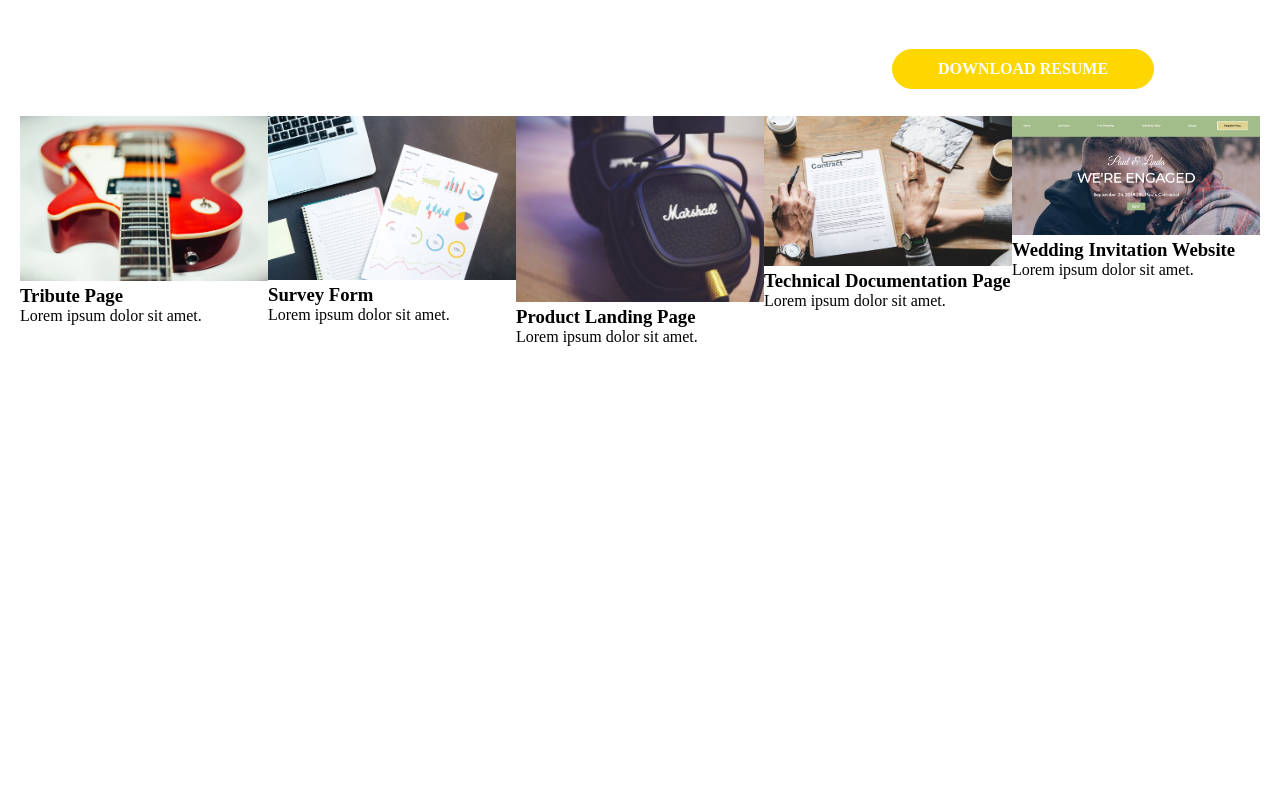
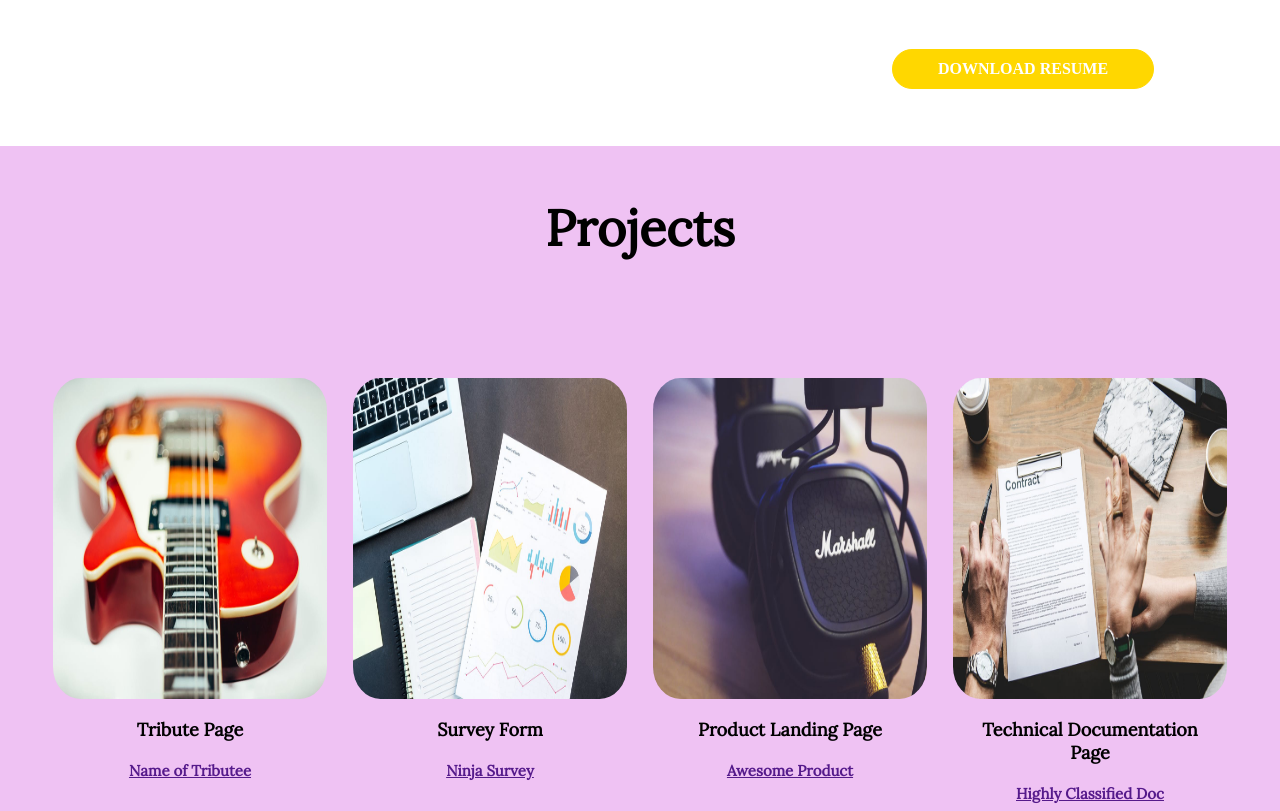
Before and after one commit to queengorga/portfolio, a plain HTML site: page index.html in a window 1280 px wide. Shown: the part 1564-2375 px from the top of the page. Drawn offline with Linux system fonts and the light colour scheme; a web font is replaced by a local one.

Commit message:
Modified projects section

```diff
--- a/css/style.css
+++ b/css/style.css
@@ -6,7 +6,7 @@
 
 header
 {
-    background-image: linear-gradient(rgba(0, 0, 0, 0.40), rgba(0, 0, 0, 0.40)), url('../img/image5.jpg');
+    background-image: linear-gradient(rgba(0, 0, 0, 0.40), rgba(0, 0, 0, 0.40)), url('../img/welcome.jpg');
     height: 100vh;
     background-size: cover;
     background-position: center;
@@ -38,7 +38,7 @@ header
   text-decoration: none;
   padding: 5px 15px;
   font-family: 'Lora', serif;
-  font-size: 25px;
+  font-size: 30px;
   font-weight: bold;
 }
 
@@ -67,29 +67,29 @@ header
 {
     text-align: center;
     font-family: 'Ruthie', cursive;
-    font-size: 150px;
+    font-size: 10vw;
     font-weight: lighter;
     color: white;
     position: absolute;
     top: 48%;
     left: 50%;
     transform: translate(-50%, -50%);
-    -webkit-transform: translate(-50%, -50%);
-    -moz-transform: translate(-50%, -50%);
-    -ms-transform: translate(-50%, -50%);
-    -o-transform: translate(-50%, -50%);
+    -webkit-transform:;
+    -moz-transform:;
+    -ms-transform:;
+    -o-transform:;
 }
 
 #welcome-section h2
 {
     text-align: center;
     font-family: 'Lora', serif;
-    font-size: 25px;
+    font-size: 2vw;
     font-weight: bold;
     color: white;
     position: absolute;
     top: 60%;
-    left: 39%;
+    left: 41%;
     transform: translate(-50%, -50%);
     -webkit-transform: translate(-50%, -50%);
     -moz-transform: translate(-50%, -50%);
@@ -101,30 +101,29 @@ header
 {
     text-align: center;
     font-family: 'Lora', serif;
-    font-size: 25px;
+    font-size: 1.75vw;
     font-weight: bold;
     color: white;
     position: absolute;
     top: 65%;
-    left: 50.9%;
+    left: 52.75%;
     transform: translate(-50%, -50%);
-    -webkit-transform:;
-    -moz-transform:;
-    -ms-transform:;
-    -o-transform:;
+    -webkit-transform: translate(-50%, -50%);
+    -moz-transform: translate(-50%, -50%);
+    -ms-transform: translate(-50%, -50%);
+    -o-transform: translate(-50%, -50%);
 }
 
 #welcome-section button
 {
     text-align: center;
     font-family: 'Lora', serif;
-    font-size: 25px;
+    font-size: 2vw;
     font-weight: bold;
     color: white;
     background-color: transparent;
-    position: absolute;
-    top: 73%;
-    left: 25.9%;
+    top: 440px;
+    left: 400px;
     transform: translate(-50%, -50%);
     -webkit-transform: translate(-50%, -50%);
     -moz-transform: translate(-50%, -50%);
@@ -132,6 +131,8 @@ header
     -o-transform: translate(-50%, -50%);
     border: 1.5px solid white;
     border-radius: 40px;
+    position: relative;
+    display: inline-block;
     padding: 10px 30px;
     text-decoration: none;
     margin-left: 175px;
@@ -150,6 +151,10 @@ header
   color: black;
   border: 1.5px solid black;
   transition: all 0.5s ease-in;
+  -webkit-transition: all 0.5s ease-in;
+  -moz-transition: all 0.5s ease-in;
+  -ms-transition: all 0.5s ease-in;
+  -o-transition: all 0.5s ease-in;
 }
 
 
@@ -171,10 +176,10 @@ header
  height: 350px;
  border: 10px solid gold;
  border-radius: 50%;
- -webkit-border-radius:;
- -moz-border-radius:;
- -ms-border-radius:;
- -o-border-radius:;
+ -webkit-border-radius: 50%;
+ -moz-border-radius: 50%;
+ -ms-border-radius: 50%;
+ -o-border-radius: 50%;
 }
 
 #about-me h1
@@ -191,6 +196,7 @@ header
 {
     margin: 10px 10px;
     padding: 20px 80px;
+    text-overflow: clip;
 }
 
 #about-me .column2 p
@@ -217,10 +223,10 @@ header
     font-weight: bold;
     text-align: center;
     text-transform: uppercase;
-    -webkit-border-radius: 40px;
-    -moz-border-radius: 40px;
-    -ms-border-radius: 40px;
-    -o-border-radius: 40px;
+    -webkit-border-radius:;
+    -moz-border-radius:;
+    -ms-border-radius:;
+    -o-border-radius:;
 }
 
 #about-me .button a
@@ -244,29 +250,77 @@ header
 
 #projects
 {
+    margin-top: 50px;
     height: 100vh;
-    box-sizing: border-box;
+    background-color: #efc2f3;
 }
 
 .project-tile
 {
-    margin: 20px;
+    display: -ms-flexbox;
+    -ms-flexbox-wrap: wrap;
+    -ms-flexbox-direction: column;
+    -webkit-flex-flow: row wrap;
+    flex-flow: row wrap;
+    display: -webkit-box;
+    display: flex;
+    padding: 5px 40px 20px 40px;
 }
 
-.project-tile > .column
+.project-title h1
 {
-    padding: 40px;
+    font-family: 'Lora', serif;
+    font-size: 50px;
+    text-align: center;
+    padding-top: 50px;
+}
+.project
+{
+    -webkit-box-flex: auto;
+    -ms-flex: auto;
+    flex: auto;
+    width: 200px;
+    margin:1vw;
 }
 
-.column
+.project img
 {
-    width: 20%;
-    height: 20%;
-    float: left;
+    margin-top: 100px;
+    width: 150%;
+    height: 80%;
+    transition: all .5s ease-in-out;
+    border-radius: 10%;
+    -webkit-border-radius: 10%;
+    -moz-border-radius: 10%;
+    -ms-border-radius: 10%;
+    -o-border-radius: 10%;
 }
 
-.column:after {
-    content: "";
-    display: table;
-    clear: both;
+.project img:hover
+{
+  transform: scale(1.2);
+  -webkit-transform: scale(1.2);
+  -moz-transform: scale(1.2);
+  -ms-transform: scale(1.2);
+  -o-transform: scale(1.2);
 }
+
+.project h3
+{
+    font-family: 'Lora', serif;
+    font-size: 18px;
+    font-weight: bolder;
+    padding: 5px 10px;
+    margin: 10px 10px 10px 10px;
+    text-align: center;
+}
+
+.project p
+{
+    font-family: 'Lora', serif;
+    font-size: 15px;
+    font-weight: bold;
+    padding: 5px 10px;
+    margin: 10px 10px 10px 10px;
+    text-align: center;
+}
--- a/index.html
+++ b/index.html
@@ -1,5 +1,6 @@
 <!DOCTYPE html>
 <html lang="en">
+
 <head>
     <meta charset="UTF-8">
     <meta name="viewport" content="width=device-width, initial-scale=1.0">
@@ -9,6 +10,7 @@
     <link href="css/style.css" rel="stylesheet" type="text/css">
     <title>Victoria Allen</title>
 </head>
+
 <body>
     <header>
         <navbar id="navbar">
@@ -44,55 +46,52 @@
             <div class="column2">
                     <div class="about-right">
                     <h1>ABOUT ME</h1>
-                        <p>Lorem ipsum dolor sit amet consectetur adipisicing elit. Quae adipisci corrupti quaerat totam blanditiis optio. Numquam autem quo assumenda, ipsa voluptatibus reprehenderit iste, consequatur ducimus beatae magni sed ex ullam quas quibusdam nesciunt corporis natus recusandae placeat suscipit molestias dolorum nulla sapiente? Deserunt, natus saepe maiores totam blanditiis cum recusandae. Facere ea illo saepe quia aperiam, eligendi fuga autem deserunt assumenda doloremque nobis, beatae nostrum eveniet repellat voluptas! Culpa sequi mollitia illo iste harum assumenda distinctio cum sunt hic quod expedita, fuga ipsum, ex dicta dolorem illum ut maxime ad consectetur at ea quisquam. Sit tenetur, vel nemo blanditiis a ullam dolor minus repellat id aspernatur repellendus nihil, nobis temporibus magni quis provident nulla optio corrupti, illo exercitationem totam maiores impedit. Ea debitis provident incidunt, porro sequi esse animi quibusdam a, voluptate ipsa rerum id! Assumenda tenetur velit totam ad provident harum voluptatum sint. Ipsam assumenda dicta.</p>
+                    <p>Lorem ipsum dolor sit amet consectetur adipisicing elit. Quae adipisci corrupti quaerat totam blanditiis
+                        optio. Numquam autem quo assumenda, ipsa voluptatibus reprehenderit iste, consequatur ducimus beatae
+                        magni sed ex ullam quas quibusdam nesciunt corporis natus recusandae placeat suscipit molestias dolorum
+                        nulla sapiente? Deserunt, natus saepe maiores totam blanditiis cum recusandae. Facere ea illo saepe
+                        quia aperiam, eligendi fuga autem deserunt assumenda doloremque nobis, beatae nostrum eveniet repellat
+                        voluptas! Culpa sequi mollitia illo iste harum assumenda distinctio cum sunt hic quod expedita, fuga
+                        ipsum, ex dicta dolorem illum ut maxime ad consectetur at ea quisquam. Sit tenetur, vel nemo blanditiis
+                        a ullam dolor minus repellat id aspernatur repellendus nihil, nobis temporibus magni quis provident
+                        nulla optio corrupti, illo exercitationem totam maiores impedit. Ea debitis provident incidunt, porro
+                        sequi esse animi quibusdam a, voluptate ipsa rerum id! Assumenda tenetur velit totam ad provident
+                        harum voluptatum sint. Ipsam assumenda dicta.</p>
                  </div>
                     <div class="button">
                     <a href="">Download Resume</a>
                     </div>
             </div>
         </div>
-        </div>
-        </section>
     </section>
 
     <section id="projects">
+        <div class="project-title">
+            <h1>Projects</h1>
+        </div>
         <div class="project-tile">
-            <div class="container">
-                <div class="column">
             <div class="project">
                 <img src="img/tribute.jpg" alt="Tribute Page" style="width:100%">
                 <h3>Tribute Page</h3>
-                        <p>Lorem ipsum dolor sit amet.</p>
+                <p><a href="" id="profile-link">Name of Tributee</a></p>
             </div>
-                </div>
-                <div class="column">
+
             <div class="project">
                 <img src="img/survey.jpg" alt="Survey Form" style="width:100%">
                 <h3>Survey Form</h3>
-                        <p>Lorem ipsum dolor sit amet.</p>
+                <p><a href="" id="profile-link">Ninja Survey</a></p>
             </div>
-                </div>
-                <div class="column">
+
             <div class="project">
                 <img src="img/product.jpg" alt="Product Landing Page" style="width:100%">
                 <h3>Product Landing Page</h3>
-                        <p>Lorem ipsum dolor sit amet.</p>
+                <p><a href="" id="profile-link">Awesome Product</a></p>
             </div>
-                </div>
-                <div class="column">
+
             <div class="project">
                 <img src="img/techdoc.jpg" alt="Technical Documentation Page" style="width:100%">
                 <h3>Technical Documentation Page</h3>
-                        <p>Lorem ipsum dolor sit amet.</p>
-                    </div>
-                </div>
-                <div class="column">
-                    <div class="project">
-                        <img src="img/wedding.jpg" alt="Wedding Invitation Website" style="width:100%">
-                        <h3>Wedding Invitation Website</h3>
-                        <p>Lorem ipsum dolor sit amet.</p>
-                    </div>
-                </div>
+               <p><a href="" id="profile-link">Highly Classified Doc</a></p>
             </div>
         </div>
     </section>
@@ -111,4 +110,5 @@
 
 
 </body>
+
 </html>
```
Also changed, not shown: img/welcome.jpg (added). Lines whose indentation alone changed are shown as unchanged.
